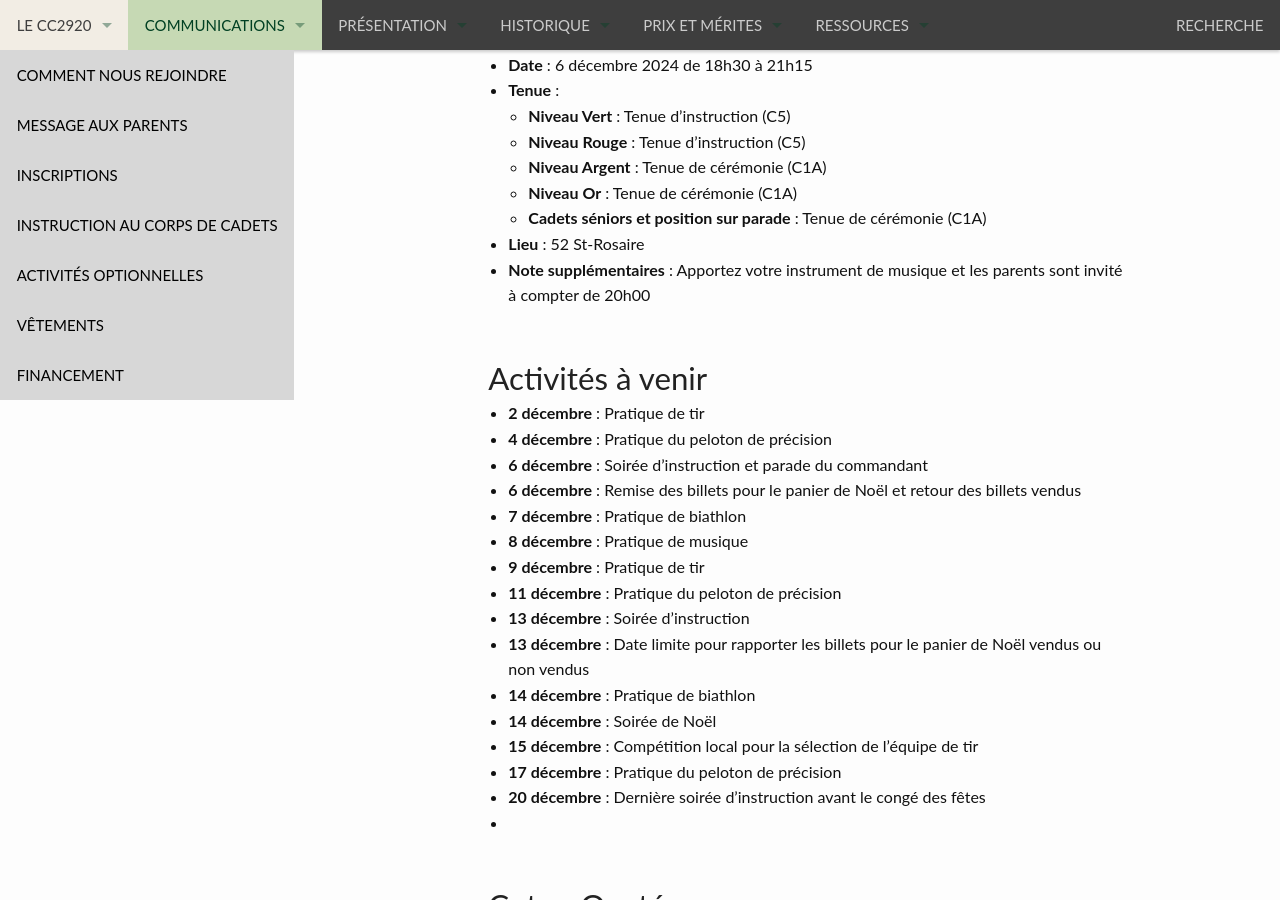
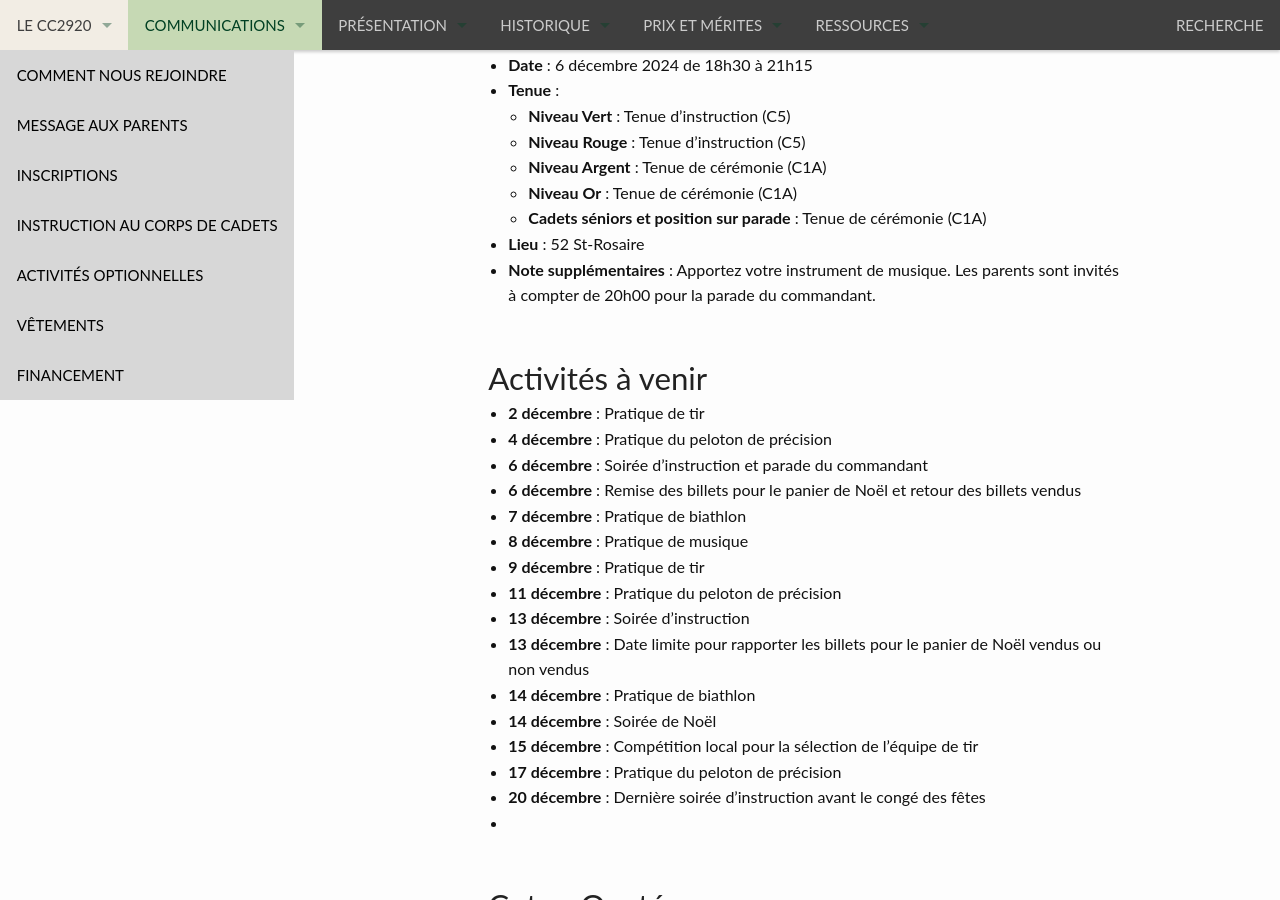
Before and after one commit to CC2920/web, a Jekyll site: the page built from _communications/messages.md, in a window 1280 px wide and 900 px high, scrolled down 330 px. Built offline with Jekyll 4.4.1, drawn with Linux system fonts in a browser that asks for light colours.

Commit message:
Update messages.md

```diff
--- a/_communications/messages.md
+++ b/_communications/messages.md
@@ -13,7 +13,7 @@ layout: "messages"
   - **Niveau Or** : Tenue de cérémonie (C1A)
   - **Cadets séniors et position sur parade** : Tenue de cérémonie (C1A)
 - **Lieu** : 52 St-Rosaire
-- **Note supplémentaires** : Apportez votre instrument de musique et les parents sont invité à compter de 20h00
+- **Note supplémentaires** : Apportez votre instrument de musique. Les parents sont invités à compter de 20h00 pour la parade du commandant.
 
 
 ## Activités à venir
```
